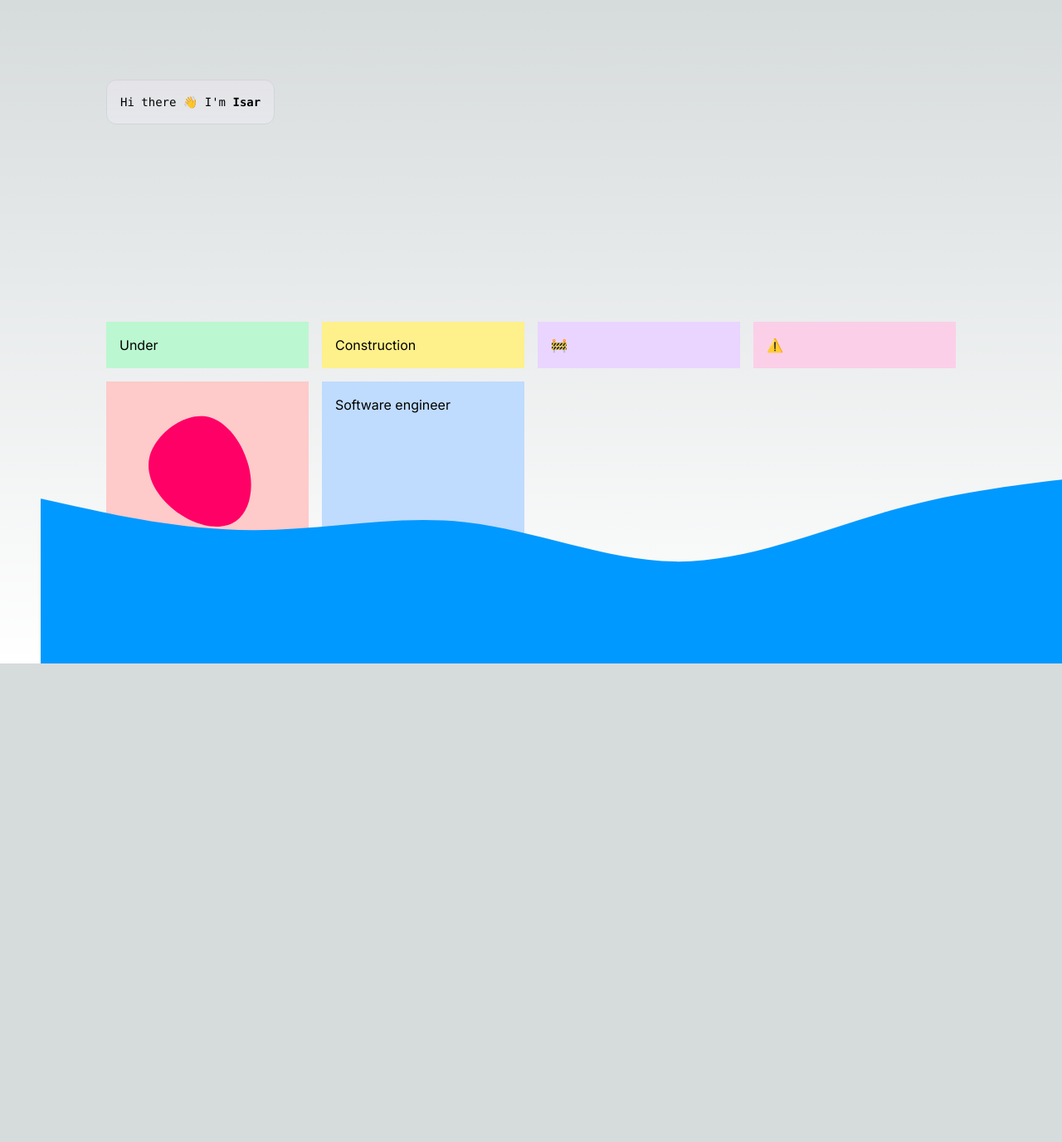
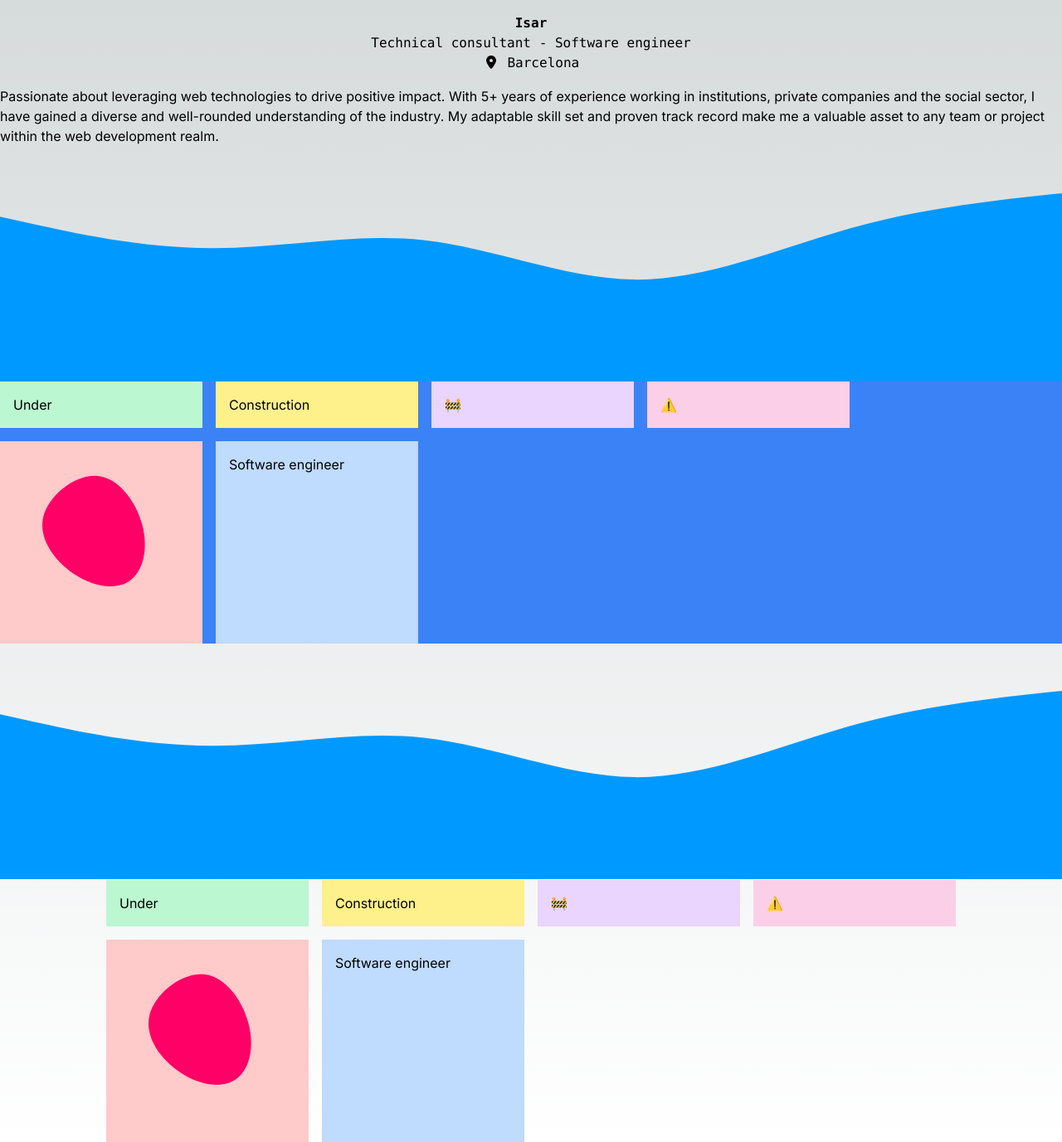
Before and after one commit to FridIsar/portfolio, a Next.js app: page / in a window 1280 px wide. Shown: the whole page at 83% size. Before the commit the page ends 800 px from the top, so only its background shows below. Built offline with nearby package versions, Linux system fonts and the light colour scheme.

Commit message:
extract sections as components

```diff
--- a/app/layout.tsx
+++ b/app/layout.tsx
@@ -1,6 +1,9 @@
 import type { Metadata } from "next";
 import { Inter } from "next/font/google";
 import "./globals.css";
+import { config } from '@fortawesome/fontawesome-svg-core'
+import '@fortawesome/fontawesome-svg-core/styles.css'
+config.autoAddCss = false
 
 const inter = Inter({ subsets: ["latin"] });
 
--- a/app/page.tsx
+++ b/app/page.tsx
@@ -1,35 +1,24 @@
 import Image from "next/image";
+import WhoAmI from "@/components/WhoAmI";
+import TextAboutMe from "@/components/TextAboutMe";
+import UpwardsWave from "@/components/UpwardsWave";
+import Experience from "@/components/Experience";
+import DownwardsWave from "@/components/DownwardsWave";
+import Projects from "@/components/Projects";
 
 export default function Home() {
   return (
-    <main className="flex min-h-screen flex-col items-center justify-between py-24">
-      <div className="z-10 w-full max-w-5xl items-center justify-between font-mono text-sm lg:flex">
-        <p className="fixed left-0 top-0 flex w-full justify-center border-b border-gray-300 bg-gradient-to-b from-zinc-200 pb-6 pt-8 backdrop-blur-2xl dark:border-neutral-800 dark:bg-zinc-800/30 dark:from-inherit lg:static lg:w-auto  lg:rounded-xl lg:border lg:bg-gray-200 lg:p-4 lg:dark:bg-zinc-800/30">
-          Hi there 👋 I'm&nbsp;
-          <code className="font-mono font-bold">Isar</code>
-        </p>
+    <main className="flex min-h-screen flex-col items-center justify-between">
+      <WhoAmI></WhoAmI>
+      <TextAboutMe></TextAboutMe>
+      <div className="w-full">
+        <UpwardsWave></UpwardsWave>
+        <div className="bg-blue-500">
+          <Experience></Experience>
+        </div>
+        <DownwardsWave></DownwardsWave>
       </div>
-
-
-
-      <div className="mb-32 grid text-center lg:mb-0 lg:w-full lg:max-w-5xl lg:grid-cols-4 lg:text-left w-full grid md:grid-cols-3 grid-cols-2 gap-4">
-      <div className="bg-green-200 p-4">Under</div>
-        <div className="bg-yellow-200 p-4">Construction</div>
-        <div className="bg-purple-200 p-4">🚧</div>
-        <div className="bg-pink-200 p-4">⚠️</div>
-        <div className="bg-red-200">
-        <svg viewBox="0 0 200 200" xmlns="http://www.w3.org/2000/svg">
-          <path fill="#FF0066" d="M40.5,-17.4C46.7,5.8,41.8,28.3,28.3,37.9C14.7,47.5,-7.5,44.2,-26.7,31.4C-45.9,18.7,-62.2,-3.4,-57.3,-24.9C-52.3,-46.4,-26.2,-67.2,-4.5,-65.8C17.2,-64.3,34.4,-40.5,40.5,-17.4Z" transform="translate(100 100)" />
-        </svg>
-        </div>
-        <div className="bg-blue-200 p-4">Software engineer</div>
-      </div>
-
-      <div className="w-full fixed bottom-0  animate-move-forever-fast">
-        <svg className="block origin-bottom animate-wave" xmlns="http://www.w3.org/2000/svg" viewBox="0 0 1440 320">
-          <path fill="#0099ff" fill-opacity="1" d="M0,96L48,106.7C96,117,192,139,288,138.7C384,139,480,117,576,128C672,139,768,181,864,181.3C960,181,1056,139,1152,112C1248,85,1344,75,1392,69.3L1440,64L1440,320L1392,320C1344,320,1248,320,1152,320C1056,320,960,320,864,320C768,320,672,320,576,320C480,320,384,320,288,320C192,320,96,320,48,320L0,320Z"></path>
-        </svg>
-      </div>
+      <Projects></Projects>
     </main>
   );
 }
--- /dev/null
+++ b/components/DownwardsWave.tsx
@@ -0,0 +1,9 @@
+function UpwardsWave() {
+    return (
+        <svg className="block origin-bottom animate-wave" xmlns="http://www.w3.org/2000/svg" viewBox="0 0 1440 320">
+          <path fill="#0099ff" fill-opacity="1" d="M0,96L48,106.7C96,117,192,139,288,138.7C384,139,480,117,576,128C672,139,768,181,864,181.3C960,181,1056,139,1152,112C1248,85,1344,75,1392,69.3L1440,64L1440,320L1392,320C1344,320,1248,320,1152,320C1056,320,960,320,864,320C768,320,672,320,576,320C480,320,384,320,288,320C192,320,96,320,48,320L0,320Z"></path>
+        </svg>
+    );
+    }
+
+export default UpwardsWave;
--- /dev/null
+++ b/components/Experience.tsx
@@ -0,0 +1,18 @@
+function Experience() {
+    return (
+<div className="mb-32 grid text-center lg:mb-0 lg:w-full lg:max-w-5xl lg:grid-cols-4 lg:text-left w-full grid md:grid-cols-3 grid-cols-2 gap-4">
+      <div className="bg-green-200 p-4">Under</div>
+        <div className="bg-yellow-200 p-4">Construction</div>
+        <div className="bg-purple-200 p-4">🚧</div>
+        <div className="bg-pink-200 p-4">⚠️</div>
+        <div className="bg-red-200">
+        <svg viewBox="0 0 200 200" xmlns="http://www.w3.org/2000/svg">
+          <path fill="#FF0066" d="M40.5,-17.4C46.7,5.8,41.8,28.3,28.3,37.9C14.7,47.5,-7.5,44.2,-26.7,31.4C-45.9,18.7,-62.2,-3.4,-57.3,-24.9C-52.3,-46.4,-26.2,-67.2,-4.5,-65.8C17.2,-64.3,34.4,-40.5,40.5,-17.4Z" transform="translate(100 100)" />
+        </svg>
+        </div>
+        <div className="bg-blue-200 p-4">Software engineer</div>
+      </div>
+    );
+    }
+
+export default Experience;
--- /dev/null
+++ b/components/Projects.tsx
@@ -0,0 +1,18 @@
+function Experience() {
+    return (
+<div className="mb-32 grid text-center lg:mb-0 lg:w-full lg:max-w-5xl lg:grid-cols-4 lg:text-left w-full grid md:grid-cols-3 grid-cols-2 gap-4">
+      <div className="bg-green-200 p-4">Under</div>
+        <div className="bg-yellow-200 p-4">Construction</div>
+        <div className="bg-purple-200 p-4">🚧</div>
+        <div className="bg-pink-200 p-4">⚠️</div>
+        <div className="bg-red-200">
+        <svg viewBox="0 0 200 200" xmlns="http://www.w3.org/2000/svg">
+          <path fill="#FF0066" d="M40.5,-17.4C46.7,5.8,41.8,28.3,28.3,37.9C14.7,47.5,-7.5,44.2,-26.7,31.4C-45.9,18.7,-62.2,-3.4,-57.3,-24.9C-52.3,-46.4,-26.2,-67.2,-4.5,-65.8C17.2,-64.3,34.4,-40.5,40.5,-17.4Z" transform="translate(100 100)" />
+        </svg>
+        </div>
+        <div className="bg-blue-200 p-4">Software engineer</div>
+      </div>
+    );
+    }
+
+export default Experience;
--- /dev/null
+++ b/components/TextAboutMe.tsx
@@ -0,0 +1,16 @@
+function TextAboutMe() {
+    return (
+              <p>
+                    Passionate about leveraging web technologies to drive
+                    positive impact. With 5+ years of experience working in
+                    institutions, private companies and the social sector, I have
+                    gained a diverse and well-rounded understanding of the
+                    industry. My adaptable skill set and proven track record
+                    make me a valuable asset to any team or project within the
+                    web development realm.
+            </p>
+
+    );
+    }
+
+export default TextAboutMe;
--- /dev/null
+++ b/components/UpwardsWave.tsx
@@ -0,0 +1,9 @@
+function UpwardsWave() {
+    return (
+        <svg className="block origin-bottom animate-wave" xmlns="http://www.w3.org/2000/svg" viewBox="0 0 1440 320">
+        <path fill="#0099ff" fill-opacity="1" d="M0,96L48,106.7C96,117,192,139,288,138.7C384,139,480,117,576,128C672,139,768,181,864,181.3C960,181,1056,139,1152,112C1248,85,1344,75,1392,69.3L1440,64L1440,320L1392,320C1344,320,1248,320,1152,320C1056,320,960,320,864,320C768,320,672,320,576,320C480,320,384,320,288,320C192,320,96,320,48,320L0,320Z"></path>
+      </svg>
+    );
+    }
+
+export default UpwardsWave;
--- /dev/null
+++ b/components/WhoAmI.tsx
@@ -0,0 +1,19 @@
+import { FontAwesomeIcon } from '@fortawesome/react-fontawesome'
+import { faLocationDot } from '@fortawesome/free-solid-svg-icons'
+import { faGithub, faLinkedin } from '@fortawesome/free-brands-svg-icons'
+
+
+function WhoAmI() {
+    return (
+      <div className="font-mono py-4">
+        <p className="text-center font-bold">Isar</p>
+        <p className="text-center">Technical consultant - Software engineer</p>
+        <p className="text-center"><FontAwesomeIcon icon={faLocationDot}/>&nbsp;Barcelona</p>
+        <p className="text-center">
+        </p>
+      </div>
+
+    );
+    }
+
+export default WhoAmI;
--- a/tailwind.config.ts
+++ b/tailwind.config.ts
@@ -18,18 +18,9 @@ const config: Config = {
           '0%': { transform: 'scale(1, 0)' },
           '100%': { transform: 'scale(1, 1)' }
         },
-        moveForever: {
-          '0%': { transform: 'translate3d(-90px, 0, 0)' },
-          '100%': { transform: 'translate3d(85px, 0, 0)' }
-        }
       },
       animation: {
         'wave': 'animateWave 1s cubic-bezier(0.23, 1, 0.32, 1) forwards',
-        'move-forever': 'moveForever 25s cubic-bezier(0.55, 0.5, 0.45, 0.5) infinite',
-        'move-forever-fast': 'moveForever 7s cubic-bezier(0.55, 0.5, 0.45, 0.5) infinite',
-        'move-forever-medium': 'moveForever 10s cubic-bezier(0.55, 0.5, 0.45, 0.5) infinite',
-        'move-forever-slow': 'moveForever 13s cubic-bezier(0.55, 0.5, 0.45, 0.5) infinite',
-        'move-forever-slowest': 'moveForever 20s cubic-bezier(0.55, 0.5, 0.45, 0.5) infinite'
       }
     },
   },
```
Also changed, not shown: package.json (+9 -5 lines), 1 other file (tests, documents, lock files or other folders).
